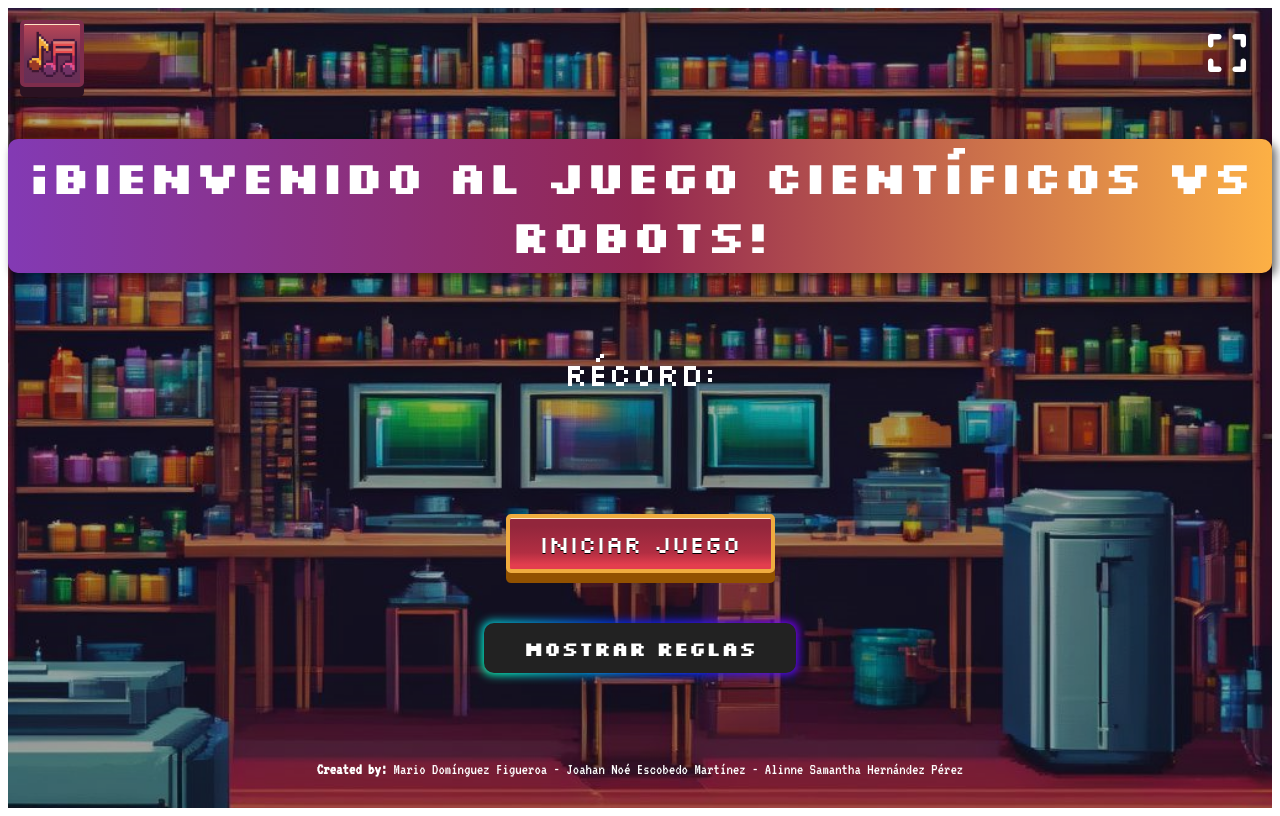
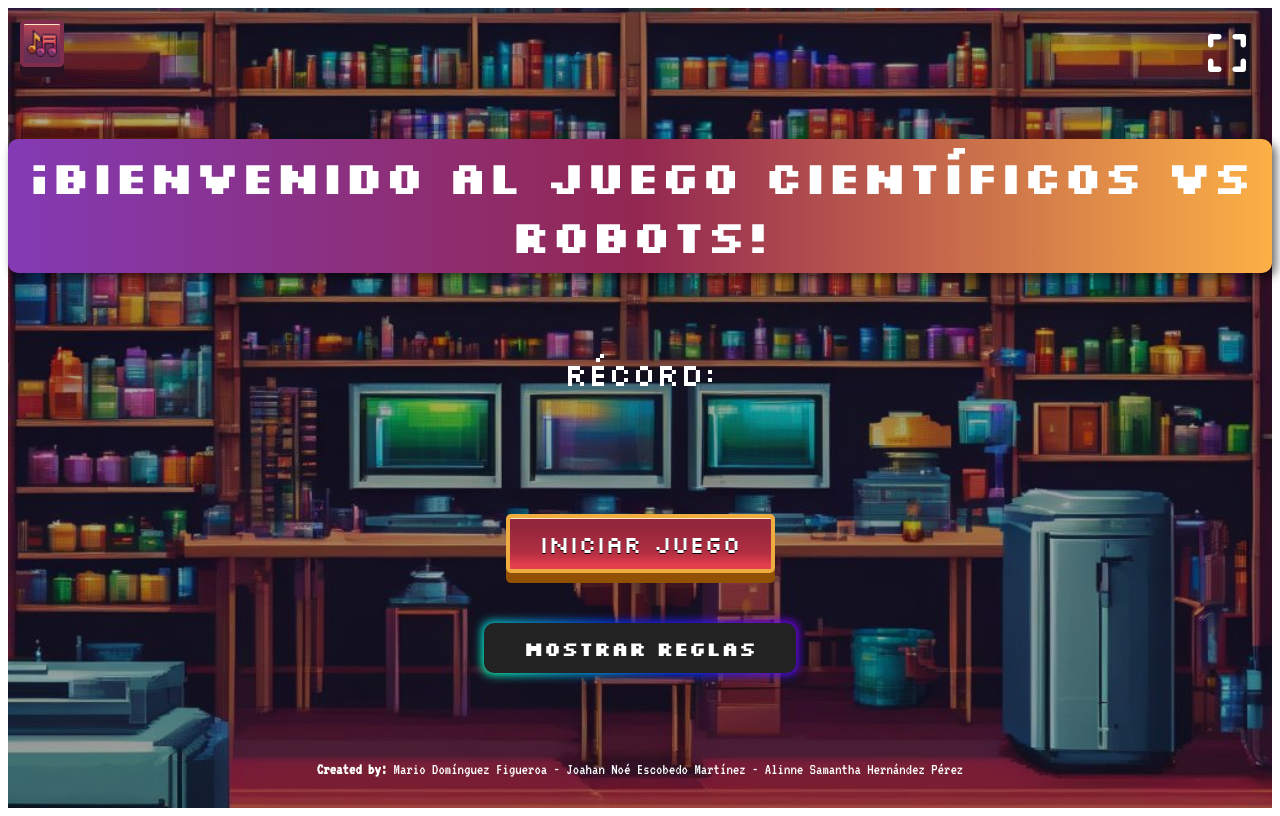
Before and after one commit to MarioDominguez7/Cientificos-Robots, an Angular app: page / in a window 1280 px wide. Built offline with nearby package versions, Linux system fonts and the light colour scheme.

Commit message:
acomodo del tamaño de btoón de música

```diff
--- a/src/styles.css
+++ b/src/styles.css
@@ -13,8 +13,8 @@
       }
 
       #playMusic img {
-        height: 50px;
-        width: 50px;
+        height: 30px;
+        width: 30px;
         padding: 3px;
       }
 
```
